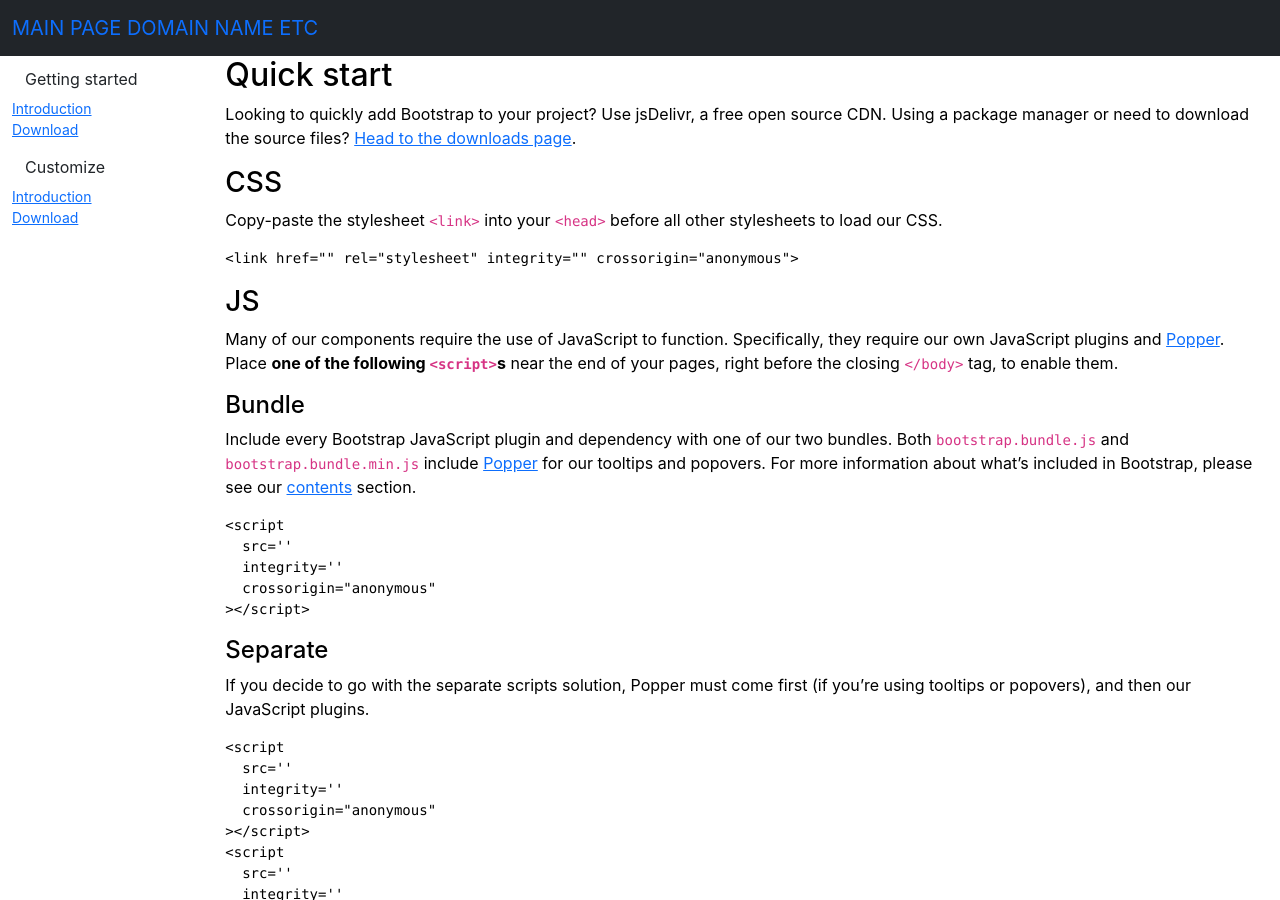
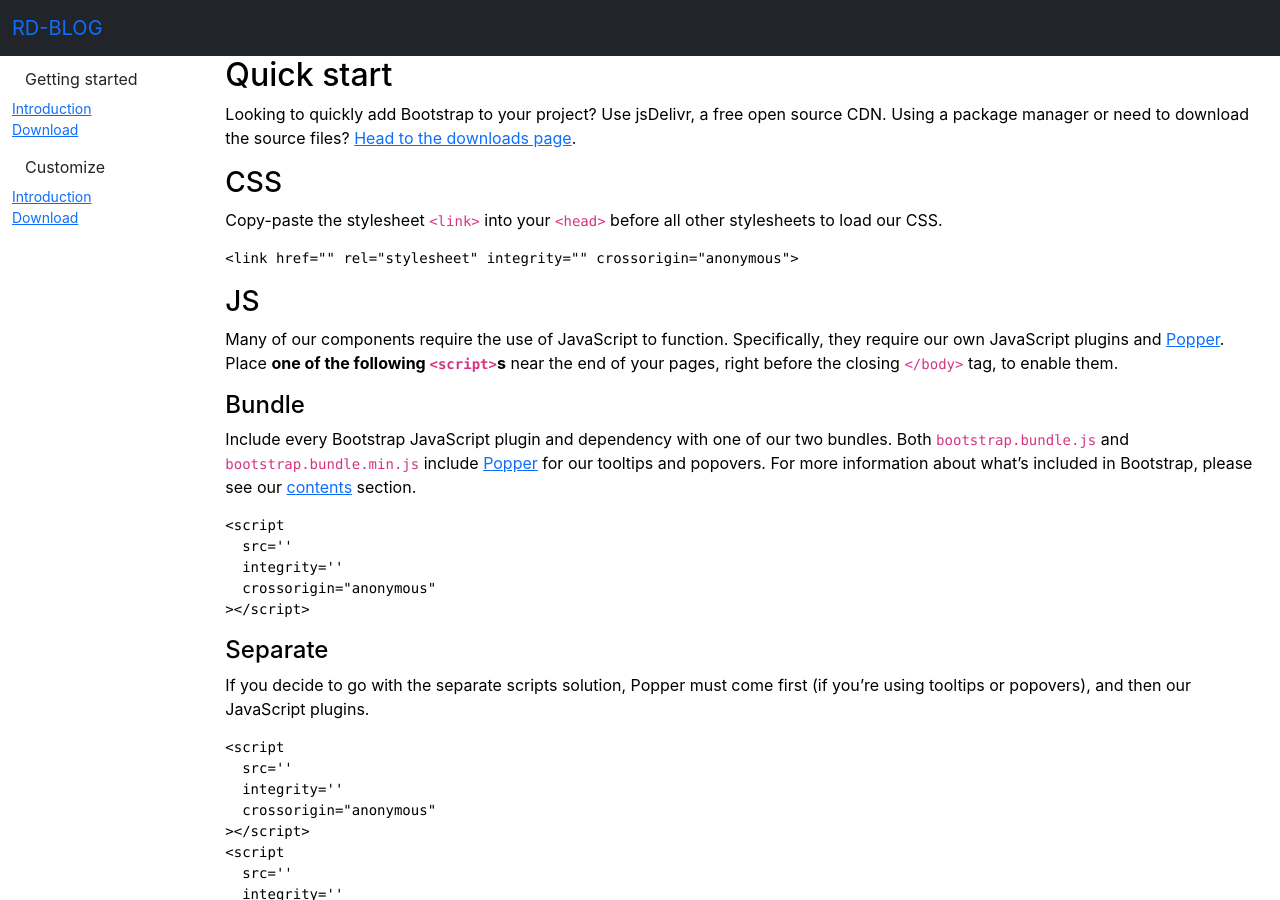
Before and after one commit to rdevalap/tdei-docs, a Jekyll site: the page built from example-2.md, in a window 1280 px wide and 900 px high. Built offline with Jekyll 4.4.1, drawn with Linux system fonts in a browser that asks for light colours.

Commit message:
Update navbar.html

```diff
--- a/_includes/navbar.html
+++ b/_includes/navbar.html
@@ -21,6 +21,6 @@
 </nav> -->
 <nav class="navbar navbar-expand-lg bg-dark">
   <div class="container-fluid">
-    <a class="navbar-brand" href="#">MAIN PAGE DOMAIN NAME ETC</a>
+    <a class="navbar-brand" href="#">RD-BLOG</a>
   </div>
 </nav>
```
